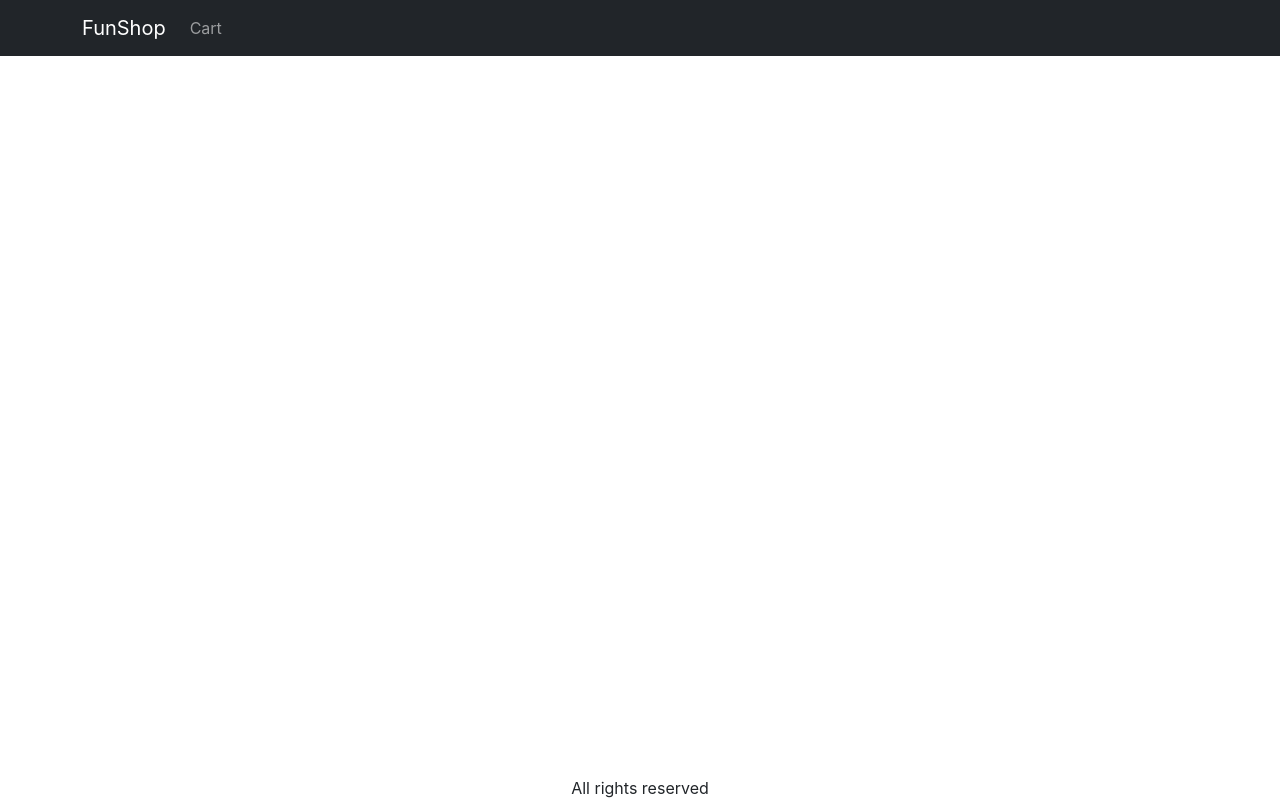
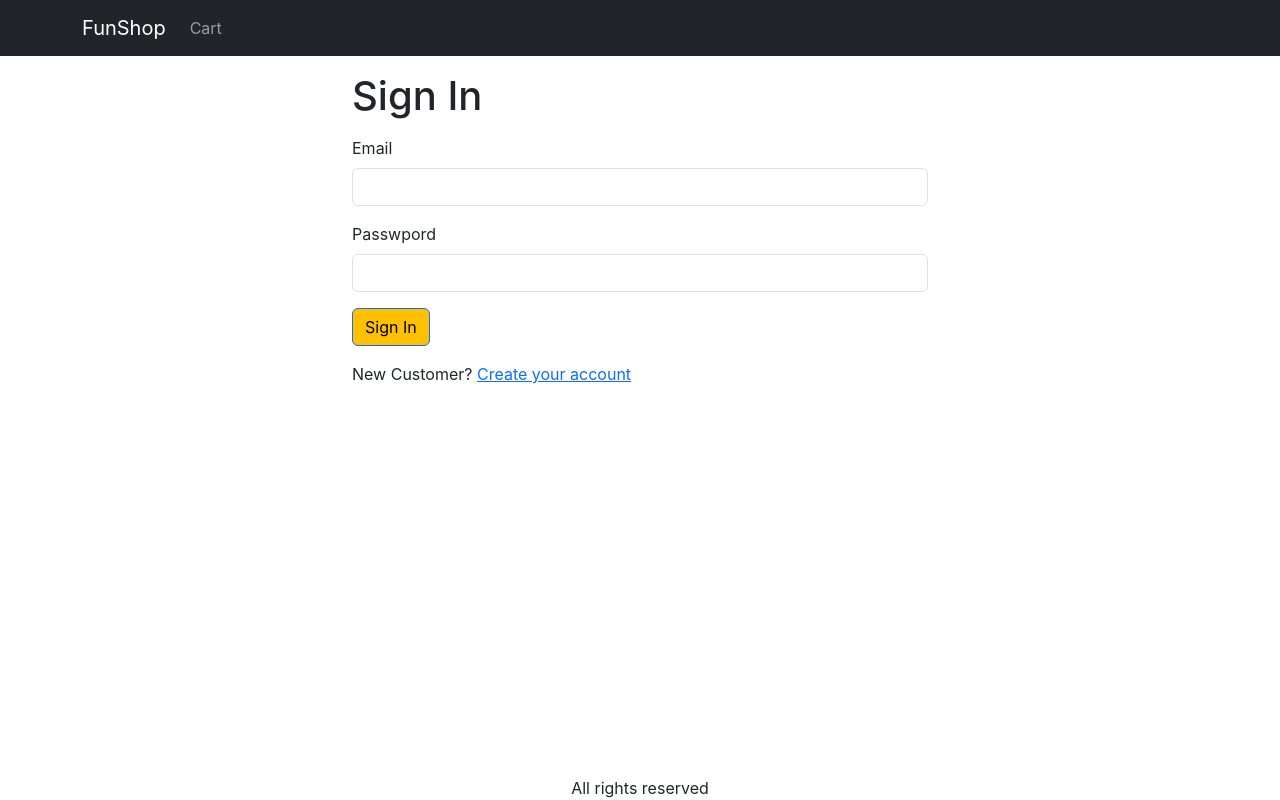
Before and after one commit to odeepeters/FunShop, a React (Create React App) app in the folder frontend/: page /signin in a window 1280 px wide. Built offline with nearby package versions, Linux system fonts and the light colour scheme.

Commit message:
Created a complete Sign-in Screen

```diff
--- a/frontend/src/App.js
+++ b/frontend/src/App.js
@@ -9,6 +9,7 @@
 import { useContext } from 'react';
 import { store } from './store';
 import CartScreen from './screens/CartScreen.js';
+import SigninScreen from './screens/SigninScreen.js';
 
 
 function App() {
@@ -41,6 +42,7 @@
         <Routes>
           <Route path="/product/:slug" element={<ProductScreen />} />
           <Route path="/cart" element={<CartScreen />} />
+          <Route path="/signin" element={<SigninScreen />} />
           <Route path="/" element={<HomeScreen />} />
         </Routes>
         </Container>
--- a/frontend/src/index.css
+++ b/frontend/src/index.css
@@ -62,3 +62,8 @@
 .img-thumbnail {
   height: 80px;
 }
+
+.small-container {
+  max-width: 600px;
+  /* margin: 0 auto; */
+}
--- /dev/null
+++ b/frontend/src/screens/SigninScreen.js
@@ -0,0 +1,40 @@
+import Button from 'react-bootstrap/Button';
+import Container from "react-bootstrap/Container";
+import Form from "react-bootstrap/Form";
+import { Helmet } from "react-helmet-async";
+import { Link, useLocation } from "react-router-dom";
+
+export default function SigninScreen(){
+    const { search } = useLocation();
+    const redirectInUrl = new URLSearchParams(search).get('redirect');
+    const redirect = redirectInUrl ? redirectInUrl : '/';
+    return (
+        <Container className="small-container">
+            <Helmet>
+                <title>Sign In</title>
+            </Helmet>
+            <h1 className="my-3">Sign In</h1>
+            <form>
+                <Form.Group className="mb-3" controlId="email">
+                    <Form.Label>Email</Form.Label>
+                    <Form.Control type="email" required />
+                </Form.Group>
+
+                <Form.Group className="mb-3" controlId="password">
+                    <Form.Label>Passwpord</Form.Label>
+                    <Form.Control type="password" required />
+                </Form.Group>
+
+                <div className="mb-3">
+                    <Button type="submit">Sign In</Button>
+                </div>
+
+                <div className="mb-3">
+                    New Customer?{' '}
+                    <Link to={`/signup?redirect=${redirect}`}>Create your account</Link>
+                </div>
+            </form>
+        </Container>
+
+    )
+}
```
Also changed, not shown: 1 other file (tests, documents, lock files or other folders).
